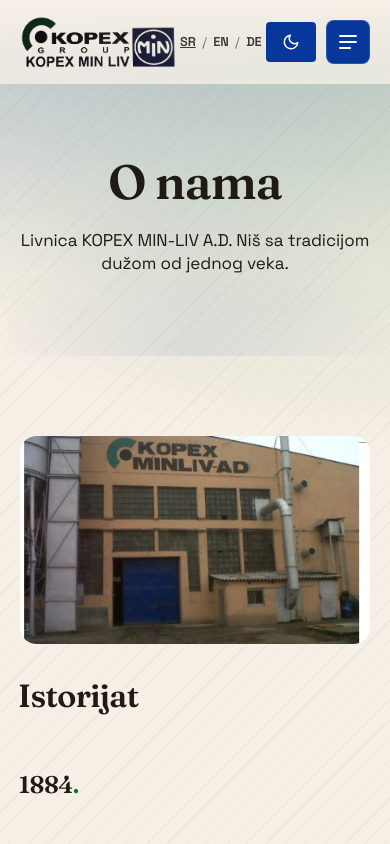
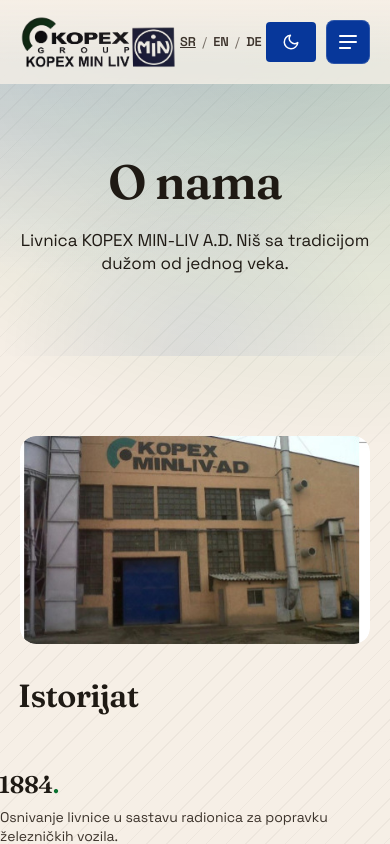
Before and after one commit to mldjordje/kopex, a Next.js app: page /about-us in a window 390 px wide. Shown: the top 844 px of the page. Built offline with nearby package versions, Linux system fonts and the light colour scheme; no server answers.

Commit message:
Show about history details on mobile and fix iOS layout

```diff
--- a/app/about-us/page.tsx
+++ b/app/about-us/page.tsx
@@ -238,7 +238,7 @@ export default async function AboutPage() {
         <div className="stg-row stg-large-gap stg-valign-middle stg-tp-column-reverse">
           <div className="stg-col-6">
             <h2>{copy.historyTitle}</h2>
-            <ul className="bringer-detailed-list">
+            <ul className="bringer-detailed-list bringer-detailed-list--mobile-details">
               {copy.historyItems.map((item) => (
                 <li key={item.year}>
                   <div className="bringer-detailed-list-title">
--- a/app/globals.css
+++ b/app/globals.css
@@ -817,3 +817,14 @@ body:not(.theme-light)::before {
     display: block;
   }
 }
+
+@supports (-webkit-touch-callout: none) {
+  main#bringer-main {
+    contain: none;
+  }
+
+  #bringer-main.bringer-min-content {
+    height: auto;
+    min-height: calc(100svh - var(--st-footer-height));
+  }
+}
```
